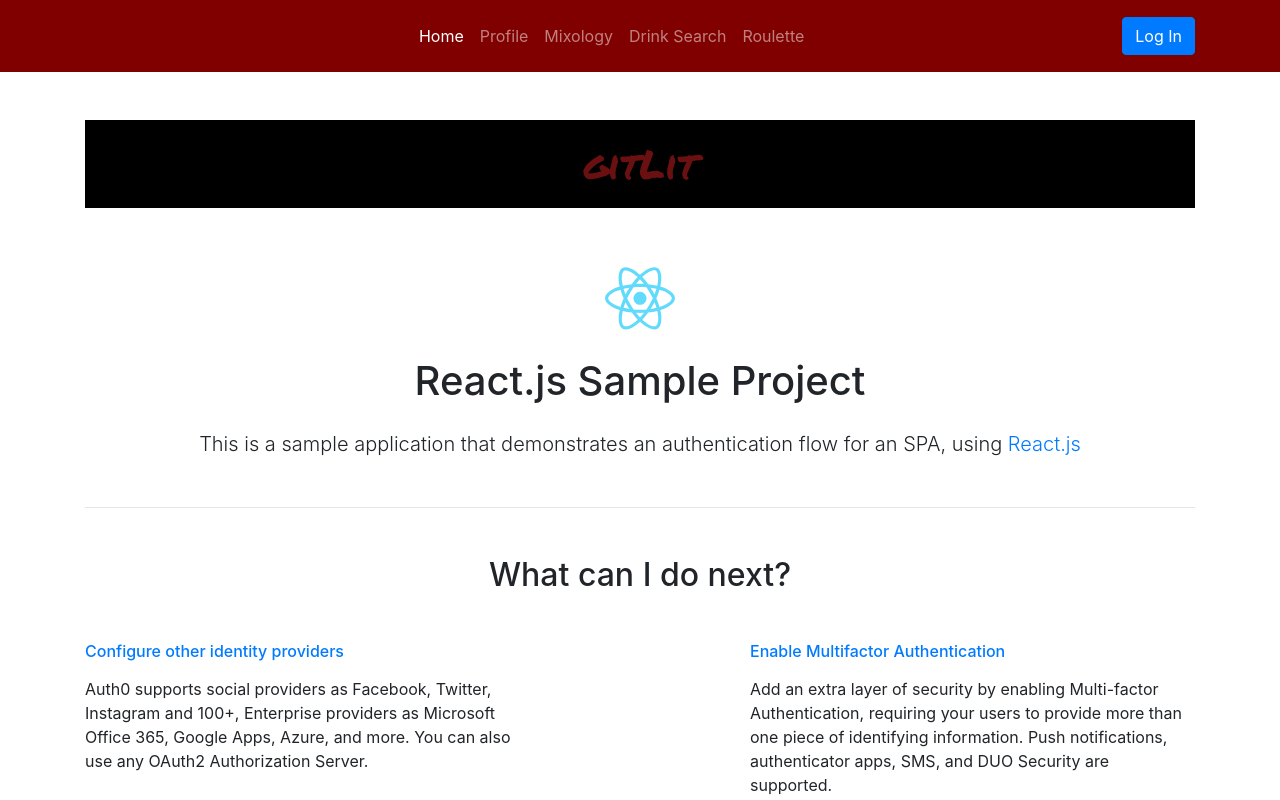
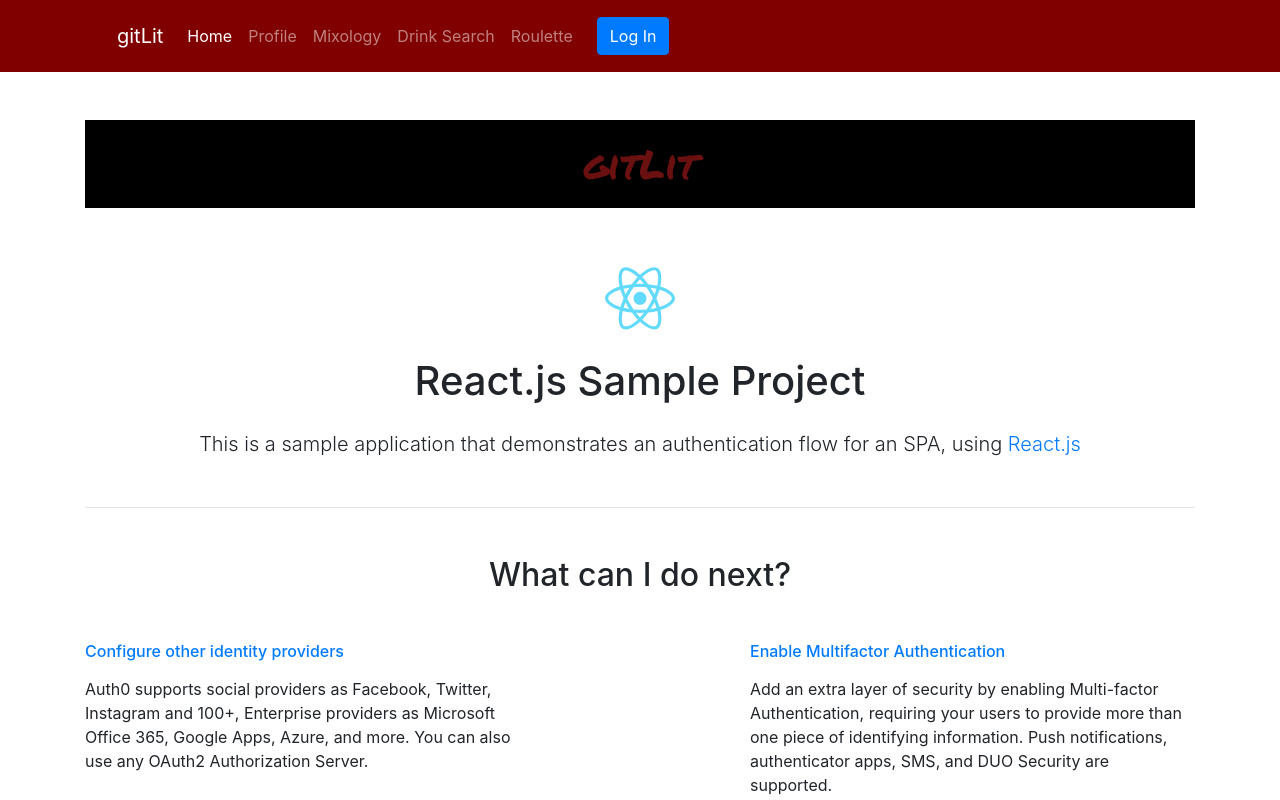
Before and after one commit to J-A-M-M-S/gitLit, a React (Create React App) app in the folder client/: page / in a window 1280 px wide. Shown: the top 800 px of the page. Built offline with nearby package versions, Linux system fonts and the light colour scheme; no server answers.

Commit message:
adjusted nav alignment

```diff
--- a/client/src/components/Navbar/Navbar.css
+++ b/client/src/components/Navbar/Navbar.css
@@ -4,5 +4,5 @@
 }
 
 .hamburger {
-  justify-content: unset;
+  justify-content: unset !important;
 }
--- a/client/src/components/Navbar/Navbar.js
+++ b/client/src/components/Navbar/Navbar.js
@@ -9,14 +9,14 @@
 const MainNav = () => (
   <Navbar expand="lg" variant="dark">
     {/*ERROR gitlit brand logo clicks and signs out of login" */}
-    {/* <Navbar.Brand
+    <Navbar.Brand
       as={RouterNavLink}
       to="/"
       exact
       className="router-link-exact-active"
     >
       gitLit
-    </Navbar.Brand> */}
+    </Navbar.Brand>
     <Navbar.Toggle aria-controls="basic-navbar-nav" />
     <Navbar.Collapse id="basic-navbar-nav">
       <Nav className="router-link-exact-active">
@@ -78,7 +78,7 @@
 const NavBar = () => {
   return (
     <Navbar expand="md" className="fullbar">
-      <Container className="hamburger">
+      <Container style={{ justifyContent: "unset" }}>
         <Navbar.Brand as={RouterNavLink} className="logo" to="/" />
         <MainNav />
         <AuthNav />
```
